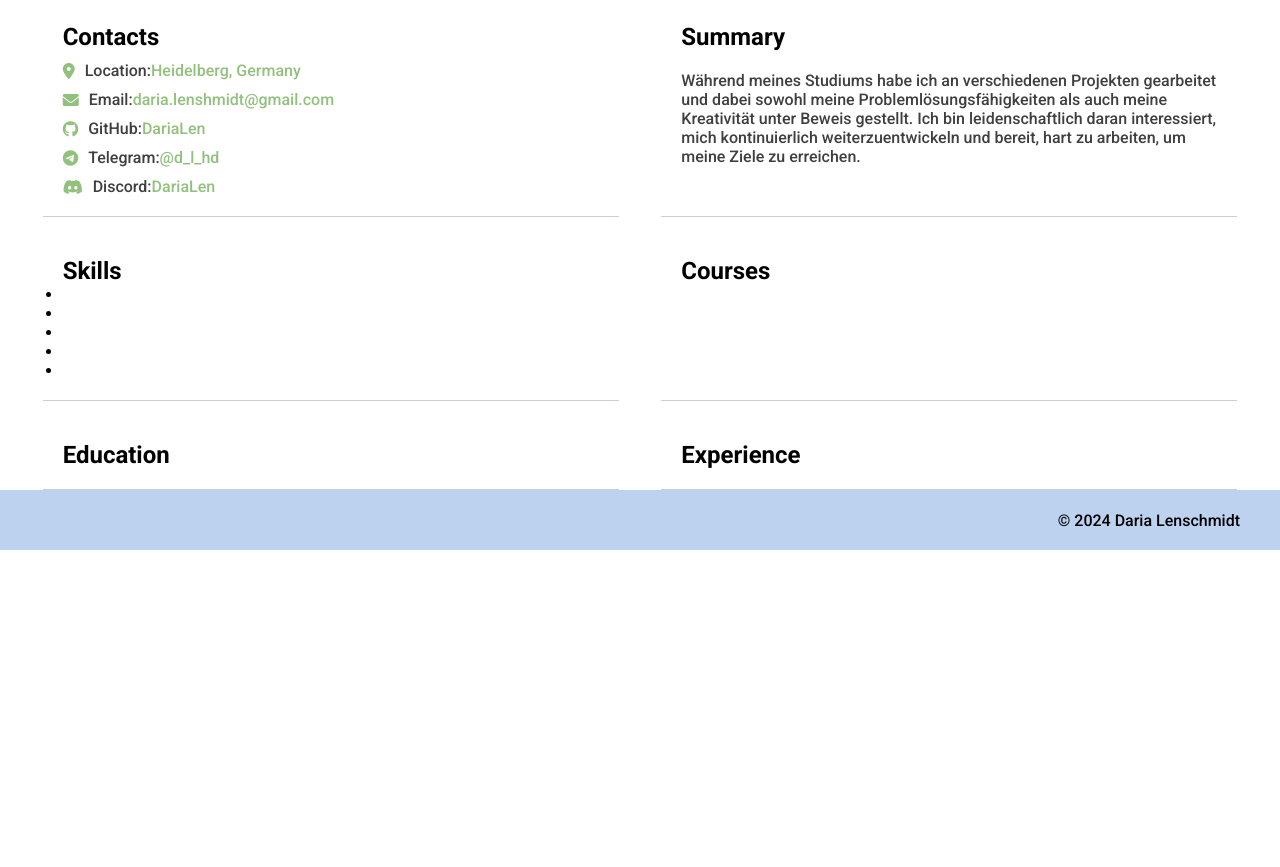
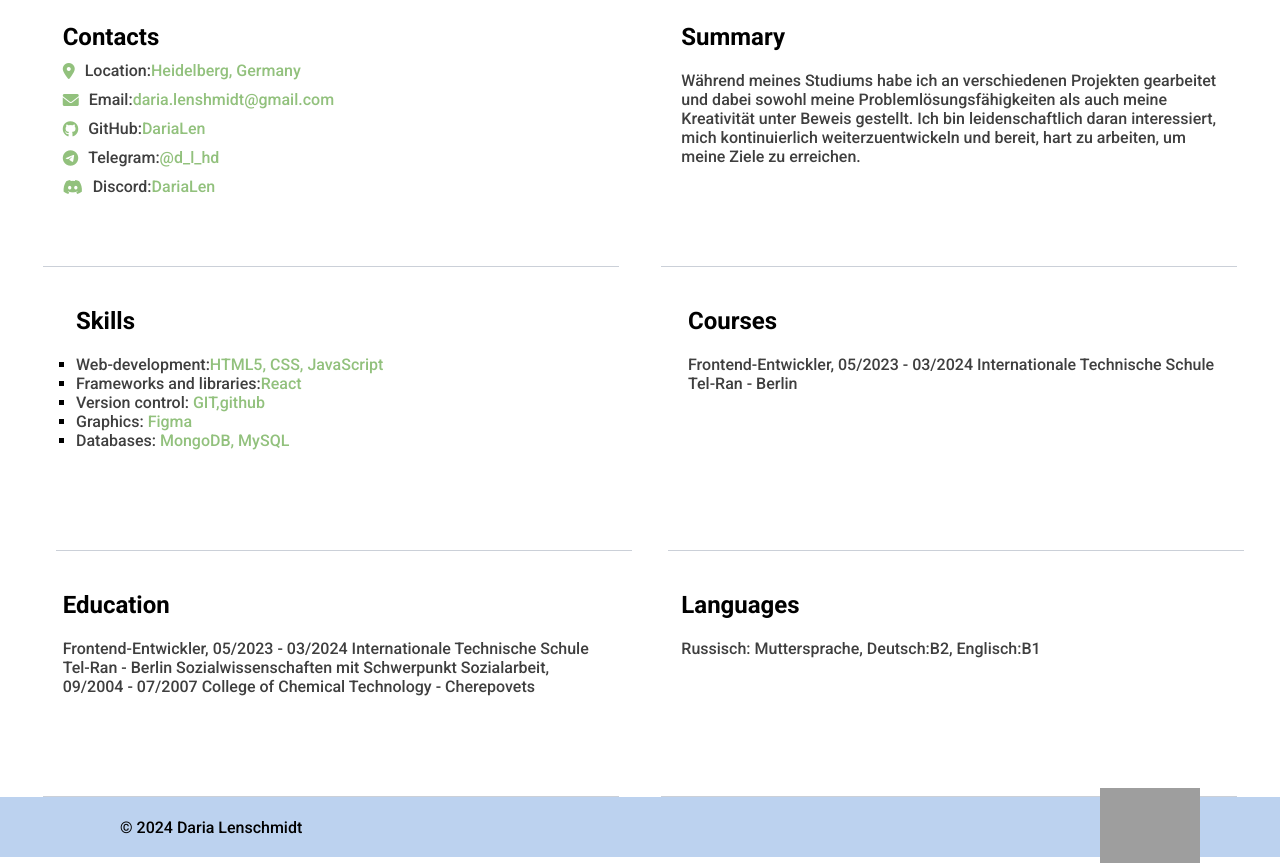
Before and after one commit to DariaLen/rsschool-cv, a plain HTML site: page index.html in a window 1280 px wide. Shown: the part 287-1154 px from the top of the page. Before the commit the page ends 837 px from the top, so only its background shows below. Drawn offline with Linux system fonts and the light colour scheme; grey boxes are pictures that could not be loaded.

Commit message:
refactor: change project style

```diff
--- a/index.html
+++ b/index.html
@@ -68,31 +68,59 @@
             </section>
         </div>
         <div class="row">
-            <section class="section" id="skills">
+            <section class="section summary-section" id="skills">
                 <h2>Skills</h2>
                 <ul>
-                    <li></li>
-                    <li></li>
-                    <li></li>
-                    <li></li>
-                    <li></li>
+                    <li>
+                        <span class="label">Web-development:</span><span class="info">HTML5, CSS, JavaScript</span>
+
+                    </li>
+                    <li>
+                        <span class="label">Frameworks and libraries:</span><span class="info">React</span>
+                    </li>
+                    <li>
+                        <span class="label">Version control:</span> <span class="info">GIT,github</span>
+                    </li>
+                    <li>
+                        <span class="label">Graphics:</span> <span class="info">Figma</span>
+                    </li>
+                    <li>
+                        <span class="label">Databases:</span>
+                        <span class="info">MongoDB, MySQL</span>
+                    </li>
                 </ul>
             </section>
-            <section class="section" id="courses">
+            <section class="section summary-section" id="courses">
                 <h2>Courses</h2>
+                <p>Frontend-Entwickler, 05/2023 - 03/2024
+                    Internationale Technische Schule Tel-Ran - Berlin</p>
             </section>
         </div>
         <div class="row">
-            <section class="section" id="education">
+            <section class="section summary-section" id="education">
                 <h2>Education</h2>
+                <p>Frontend-Entwickler, 05/2023 - 03/2024
+                    Internationale Technische Schule Tel-Ran - Berlin
+
+                    Sozialwissenschaften mit Schwerpunkt Sozialarbeit, 09/2004 - 07/2007
+                    College of Chemical Technology - Cherepovets</p>
             </section>
-            <section class="section" id="experience">
-                <h2>Experience</h2>
+            <section class="section summary-section" id="experience">
+                <h2>Languages</h2>
+                <p>Russisch: Muttersprache, Deutsch:B2, Englisch:B1</p>
             </section>
         </div>
     </main>
     <footer class="footer ">
-        &copy; 2024 Daria Lenschmidt
+        <div class="footer-info">
+            <p> &copy; 2024 Daria Lenschmidt</p>
+
+            <a href="https://rs.school/courses/javascript-ru" target="_blank">
+                <img class="logo"
+                    src="https://raw.githubusercontent.com/rolling-scopes-school/tasks/34c6c5cbc96ec26fcfdb022d1a6f3b2641f0110c/tasks/cv/rs-school-logo.svg"
+                    alt="logo">
+            </a>
+        </div>
     </footer>
 </body>
 
--- a/style.css
+++ b/style.css
@@ -21,6 +21,7 @@ body {
     justify-content: flex-end;
     background-color: rgba(176, 202, 236, 0.841);
     padding: 20px 40px;
+
 }
 
 .wrapper {
@@ -93,7 +94,6 @@ text-align: center;
 .container {
     max-width: 1440px;
     display: flex;
-    /* flex-direction: column; */
     flex-wrap: wrap;
     align-items: center;
     gap: 20px;
@@ -150,14 +150,26 @@ p {
 p i {
     margin-right: 10px;
 }
+.section li{
+    list-style-type: square;
+}
+#skills{
+    margin-left: 20px;
+}
 .summary-section{
    display: flex;
    flex-direction: column;
+   padding-bottom: 100px;
 }
-/* .summary-section p{
-    color: rgb(63, 63, 63);
-
-} */
+.logo{
+    width: 100px;
+}
+.footer-info{
+    display: flex;
+    justify-content: space-between;
+    width:90%;
+    margin: 20px 40px;
+}
 @media (max-width: 768px) {
     .section {
         width: 100%;
```
